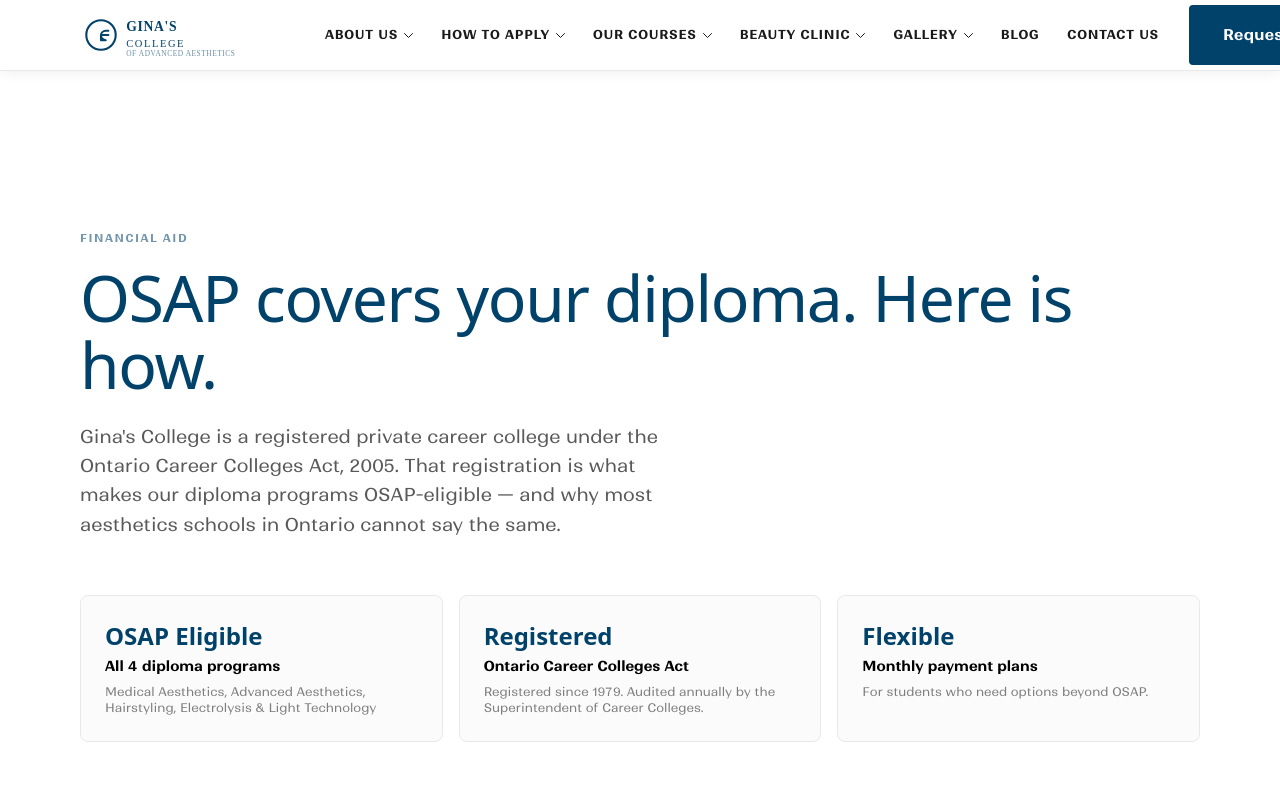
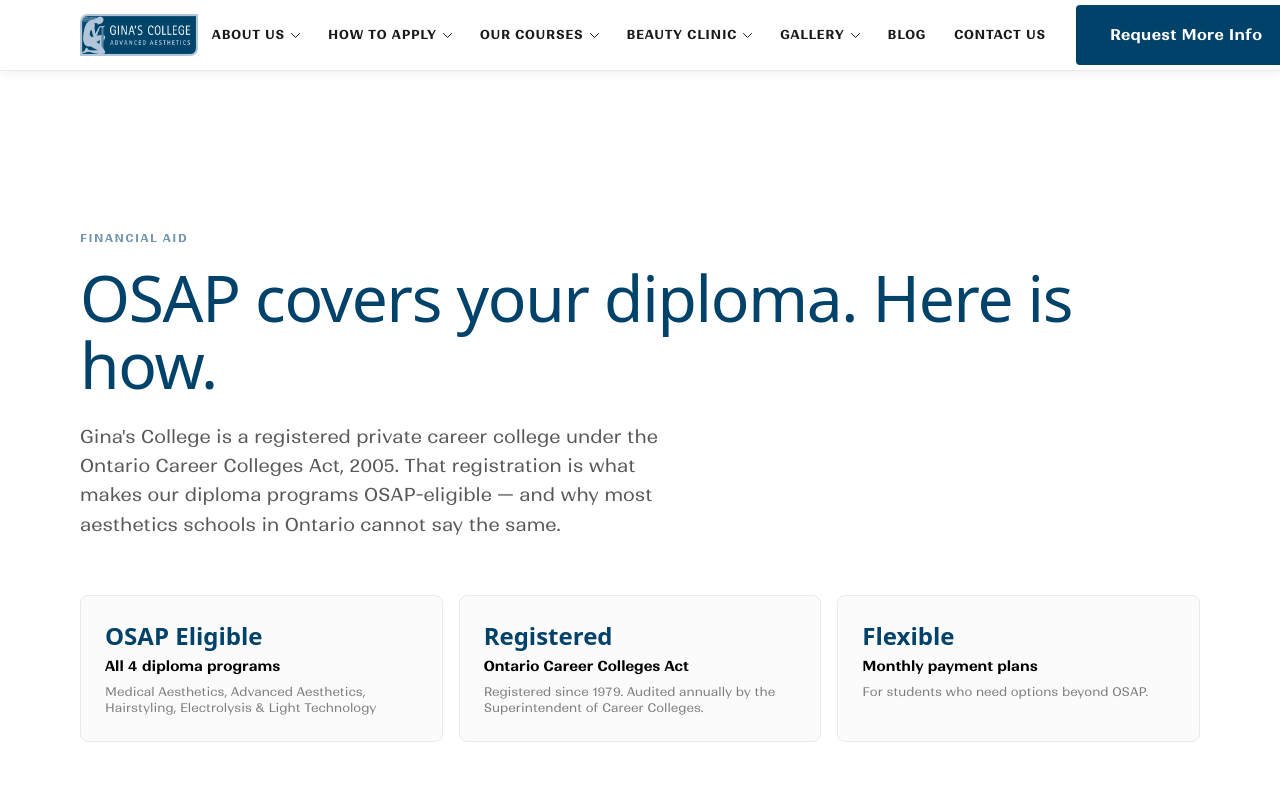
Before and after one commit to epadilla007/ginascollege-web, a Next.js app: page /financing in a window 1280 px wide. Shown: the top 800 px of the page. Built offline with nearby package versions, Linux system fonts and the light colour scheme.

Commit message:
fix: real brand logos with correct CDN filenames; real Gina logo; add irp CDN domain

```diff
--- a/next.config.ts
+++ b/next.config.ts
@@ -19,6 +19,10 @@
         protocol: 'https',
         hostname: 'lirp.cdn-website.com',
       },
+      {
+        protocol: 'https',
+        hostname: 'irp.cdn-website.com',
+      },
     ],
   },
   // Preserve trailing slashes to match Duda URL structure during transition
--- a/src/components/layout/Navbar.tsx
+++ b/src/components/layout/Navbar.tsx
@@ -117,10 +117,10 @@
             {/* Logo */}
             <Link href="/" aria-label="Gina's College — Home" className="flex-shrink-0">
               <Image
-                src="/images/logo.svg"
+                src="/images/logo.png"
                 alt="Gina's College of Advanced Aesthetics"
-                width={148}
-                height={50}
+                width={188}
+                height={67}
                 priority
                 className={`h-[42px] w-auto transition-all duration-300 ${transparent ? 'brightness-0 invert' : ''}`}
               />
@@ -247,7 +247,7 @@
           {/* Drawer header */}
           <div className="flex items-center justify-between px-5 h-[70px] border-b border-[#E9E9E9] flex-shrink-0">
             <Link href="/" onClick={() => setMobileOpen(false)}>
-              <Image src="/images/logo.svg" alt="Gina's College" width={110} height={36} className="h-8 w-auto" />
+              <Image src="/images/logo.png" alt="Gina's College" width={188} height={67} className="h-8 w-auto" />
             </Link>
             <button onClick={() => setMobileOpen(false)} className="w-8 h-8 flex items-center justify-center text-[#01426A]" aria-label="Close">
               <svg width="18" height="18" viewBox="0 0 18 18" fill="none">
--- a/src/components/sections/BrandsSection.tsx
+++ b/src/components/sections/BrandsSection.tsx
@@ -4,12 +4,12 @@
 import Image from 'next/image'
 
 const brands = [
-  { name: 'OPI', src: 'https://lirp.cdn-website.com/ae4ce602/dms3rep/multi/opt/OPI-logo.png' },
-  { name: 'Diego dalla Palma', src: 'https://lirp.cdn-website.com/ae4ce602/dms3rep/multi/opt/diego-dalla-palma-logo.png' },
-  { name: 'RVB LAB', src: 'https://lirp.cdn-website.com/ae4ce602/dms3rep/multi/opt/rvb-lab-logo.png' },
-  { name: 'Naturmed', src: 'https://lirp.cdn-website.com/ae4ce602/dms3rep/multi/opt/naturmed-logo.png' },
-  { name: 'Footlogix', src: 'https://lirp.cdn-website.com/ae4ce602/dms3rep/multi/opt/footlogix-logo.png' },
-  { name: 'Bold Lashes', src: 'https://lirp.cdn-website.com/ae4ce602/dms3rep/multi/opt/bold-lashes-logo.png' },
+  { name: 'OPI', src: 'https://irp.cdn-website.com/ae4ce602/dms3rep/multi/ginas-img15.png' },
+  { name: 'Diego dalla Palma', src: 'https://irp.cdn-website.com/ae4ce602/dms3rep/multi/DDP_Logo_new2018-copy_12.png' },
+  { name: 'RVB LAB', src: 'https://irp.cdn-website.com/ae4ce602/dms3rep/multi/ginas-img18.png' },
+  { name: 'Naturmed', src: 'https://irp.cdn-website.com/ae4ce602/dms3rep/multi/ginas-img16.png' },
+  { name: 'Footlogix', src: 'https://irp.cdn-website.com/ae4ce602/dms3rep/multi/ginas-img17.png' },
+  { name: 'Bold Lashes', src: 'https://irp.cdn-website.com/ae4ce602/dms3rep/multi/ginas-img19.png' },
 ]
 
 export function BrandsSection() {
```
